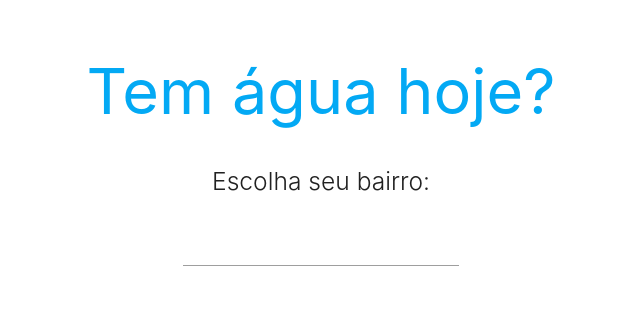
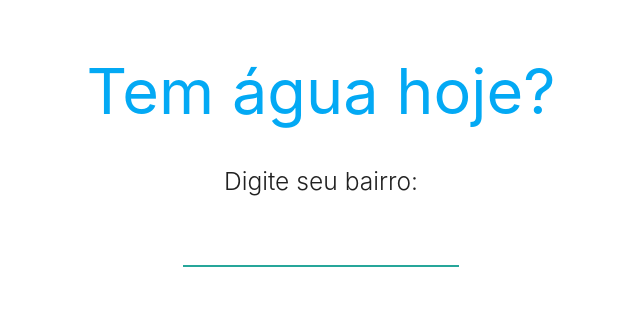
Before and after one commit to myhro/temagua, a website with bundled scripts: page index.html in a window 1280 px wide. Shown: the whole page, without its empty margins (319-959 px from the left). Built offline with nearby package versions, Linux system fonts and the light colour scheme.

Commit message:
Improve search usability
- Add auto focus;
- Induce the user to type instead of choosing an option.

```diff
--- a/index.html
+++ b/index.html
@@ -11,9 +11,9 @@
     <div class="container">
       <h1 class="header center light-blue-text">Tem água hoje?</h1>
       <div class="row center">
-        <h5 class="header col s12 light">Escolha seu bairro:</h5>
+        <h5 class="header col s12 light">Digite seu bairro:</h5>
         <div class="input-field col l4 offset-l4 s8 offset-s2">
-          <input type="text" id="neighborhood-input" class="autocomplete">
+          <input type="text" id="neighborhood-input" class="autocomplete" autofocus>
         </div>
       </div>
       <div class="row center">
```
